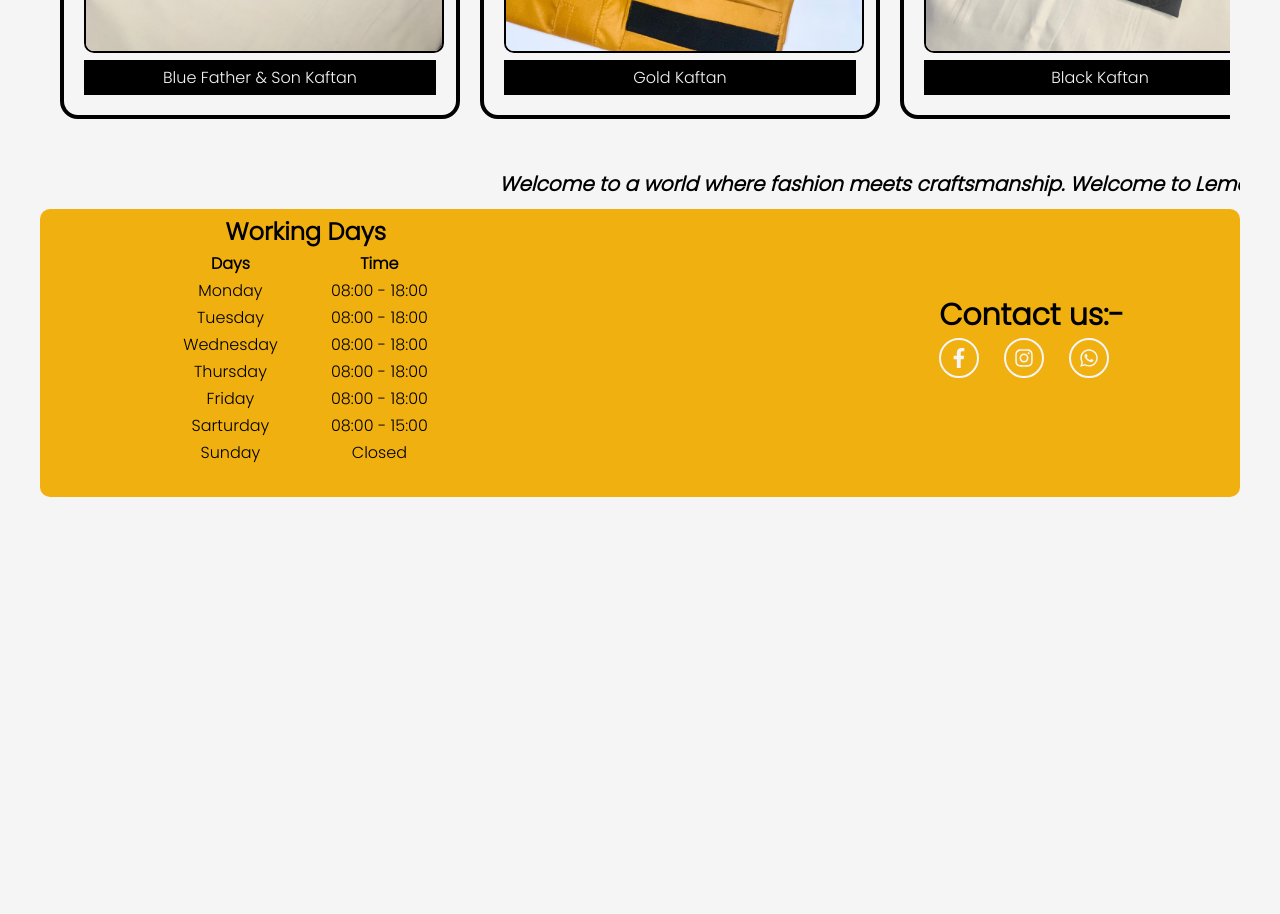
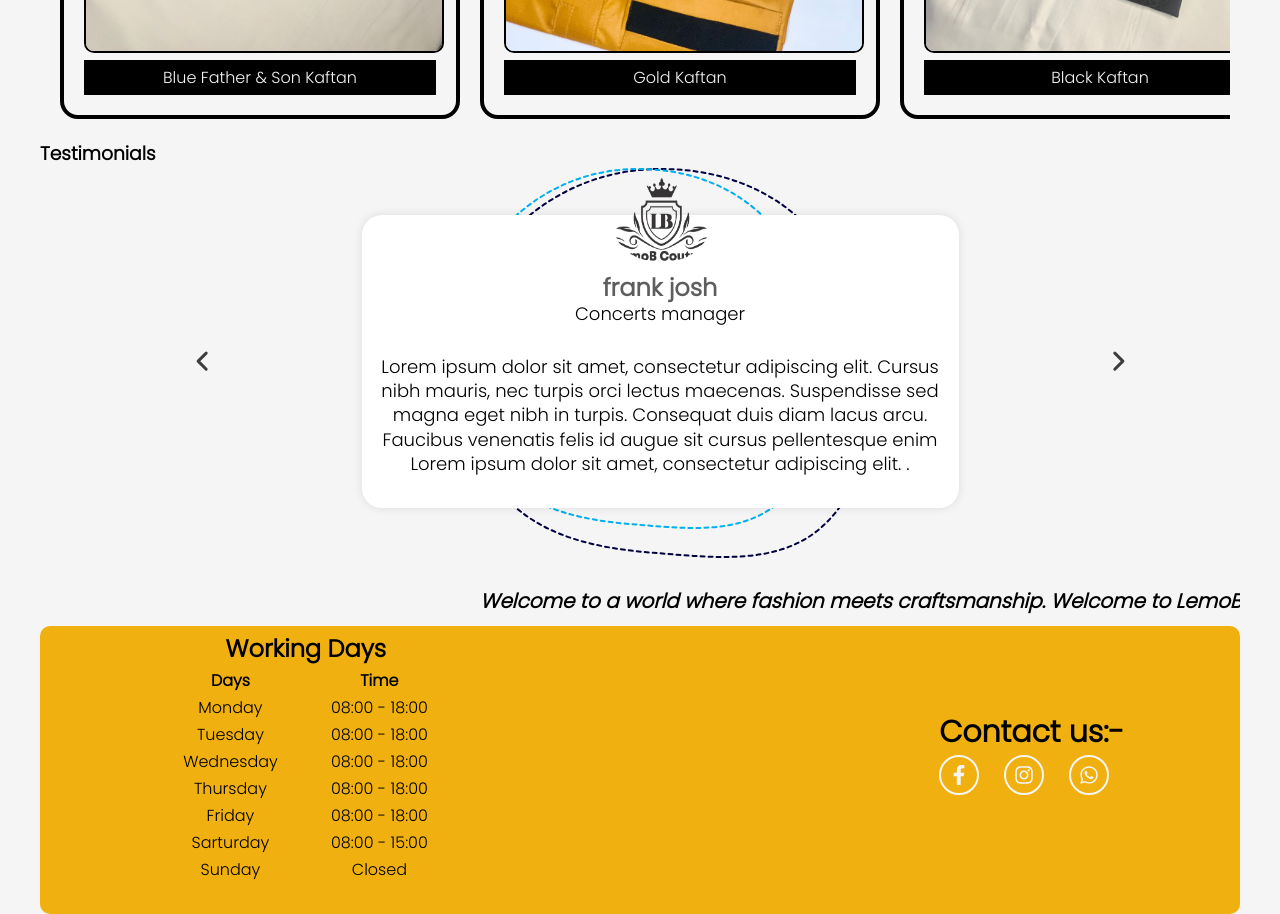
Before and after one commit to sirGentlejack/lemoB-couture-demo-landing-page, a React (Create React App) app: page / in a window 1280 px wide. Shown: the part 1420-2334 px from the top of the page. Before the commit the page ends 1917 px from the top, so only its background shows below. Built offline with nearby package versions, Linux system fonts and the light colour scheme.

Commit message:
Add testimonials section to home page

```diff
--- a/src/App.css
+++ b/src/App.css
@@ -117,6 +117,7 @@ body {
 /* hero */
 .hero {
   height: 85vh;
+  /* width: 1200px; */
   display: flex;
   align-items: center;
   padding: 0 10%;
@@ -125,7 +126,22 @@ body {
     rgb(240, 176, 15) 80%,
     black 20%
   );
+
 }
+/* .hero::before{
+  content: "";
+  position: absolute;
+  top: 50px;
+  margin: 0 auto;
+  width: 1200px;
+  height: 100vh;
+  background: url(./images/fashionbg2.jpg);
+  background-position: center;
+  background-repeat: no-repeat;
+  background-size: cover;
+  filter: blur(4px);
+  z-index: -1;
+} */
 
 .hero-content {
   max-width: 550px;
@@ -584,6 +600,83 @@ body {
   text-decoration: none;
 }
 
+/* Testimonial */
+.Testimonials-big-box {
+  display: flex;
+  width: 1240px;
+  justify-content: center;
+  align-items: center;
+  gap: 109px;
+  position: relative;
+}
+.circle {
+  position: absolute;
+  z-index: -1;
+  top: 0px;
+}
+.card-list-3 {
+  width: 665px;
+  height: 388px;
+  display: flex;
+  align-items: center;
+  justify-content: center;
+  position: relative;
+}
+.testimonials-box {
+  align-items: center;
+  width: 597px;
+  height: 293px;
+  border-radius: 20px;
+  background: #fff;
+  box-shadow: 0px 0px 10px 0px rgba(0, 0, 0, 0.1);
+  position: relative;
+}
+.testimonials-img {
+  width: 99px;
+  height: 83px;
+  border-radius: 99px;
+  color: #c4c4c4;
+  text-align: center;
+  position: absolute;
+  top: -37px;
+  left: 250px;
+}
+.testimonials-name {
+  padding: 55px 0 10px 0;
+  height: 23px;
+
+  color: #5d5d5d;
+  text-align: center;
+  font-size: 24px;
+  font-weight: 600;
+}
+.testimonial-title {
+  display: flex;
+  justify-content: center;
+  align-content: center;
+  height: 16px;
+  font-size: 18px;
+  font-weight: 400;
+  line-height: normal;
+
+  padding: 20px 0 5px 0;
+}
+.testimonial-quote {
+  height: 121px;
+  text-align: center;
+  font-size: 18px;
+  line-height: 24.165px;
+
+  padding: 50px 0 5px 0;
+}
+.slider-btn {
+  width: 32.242px;
+  height: 32.242px;
+  border: none;
+  background: inherit;
+  cursor: pointer;
+}
+
 /* mobile view */
 @media screen and (max-width: 700px) {
   .header {
@@ -646,11 +739,11 @@ body {
     display: block;
     padding: 100px 5%;
     height: 100vh;
-    background-image: linear-gradient(
+    /* background-image: linear-gradient(
       to bottom right,
       rgb(240, 176, 15) 75%,
       black 25%
-    );
+    ); */
   }
   .hero-content h1 {
     font-size: 38px;
@@ -709,6 +802,88 @@ body {
   .input_btn {
     padding: 5px;
   }
+/* Testimonial */
+.Testimonials-big-box {
+  /* display: flex; */
+  width: 100%;
+  /* border: 5px solid red; */
+  /* justify-content: center; */
+  /* align-items: center; */
+  gap: 10px;
+  /* position: relative;  */
+  padding-top: 50px;
+  padding-bottom: 15;
+}
+.circle {
+  /* position: absolute; */
+  /* z-index: -1; */
+  /* top: 0px; */
+  width: 350px;
+  display: flex;
+  justify-content: center;
+}
+.card-list-3 {
+  width: 300px;
+  height: 450px;
+  /* display: flex;
+  align-items: center;
+  justify-content: center;
+  position: relative; */
+}
+.testimonials-box {
+  /* align-items: center; */
+  /* width: 100%; */
+  height: 100%;
+  /* border-radius: 20px; */
+  /* background: #fff; */
+  /* box-shadow: 0px 0px 10px 0px rgba(0, 0, 0, 0.1); */
+  /* position: relative; */
+}
+.testimonials-img {
+  /* width: 99px;
+  height: 83px; */
+  /* border-radius: 99px;
+  color: #c4c4c4;
+  text-align: center;
+  position: absolute; */
+  /* top: -37px; */
+  left: 105px;
+}
+/* .testimonials-name {
+  padding: 55px 0 10px 0;
+  height: 23px;
+
+  color: #5d5d5d;
+  text-align: center;
+  font-size: 24px;
+  font-weight: 600;
+} */
+/* .testimonial-title {
+  display: flex;
+  justify-content: center;
+  align-content: center;
+  height: 16px;
+  font-size: 18px;
+  font-weight: 400;
+  line-height: normal;
+
+  padding: 20px 0 5px 0;
+} */
+.testimonial-quote {
+  /* height: 121px;
+  text-align: center;
+  font-size: 18px;
+  line-height: 24.165px; */
+
+  padding: 50px 2px 5px 2px;
+}
+/* .slider-btn {
+  width: 32.242px;
+  height: 32.242px;
+  border: none;
+  background: inherit;
+  cursor: pointer;
+} */
 
   /* About us page */
 
--- a/src/App.js
+++ b/src/App.js
@@ -6,7 +6,6 @@ import Home from "../src/Pages/Home";
 import Gallery from "./Pages/Gallery";
 import Blog from "./Pages/Blog";
 import Contact from "./Pages/Contact";
-
 import { BrowserRouter as Router, Route, Routes } from "react-router-dom";
 
 function App() {
--- /dev/null
+++ b/src/Components/Testimonials.js
@@ -0,0 +1,22 @@
+import React from "react";
+
+
+export default function Testimonials({ item }) {
+  return (
+    <>
+      <div className="testimonials-box">
+        <div>
+          <img
+            src={require(`../images/${item.image}`)}
+            alt="Testimonials"
+            className="testimonials-img"
+          />
+          <h3 className="testimonials-name">{item.name}</h3>
+
+          <p className="testimonial-title"> {item.title}</p>
+        </div>
+        <p className="testimonial-quote">{item.quote}</p>
+      </div>
+    </>
+  );
+}
--- /dev/null
+++ b/src/Datas/Data3.js
@@ -0,0 +1,20 @@
+const Data3 = [
+  {
+    id: 1,
+    image: "Lemob.png",
+    name: "frank josh",
+    title: "Concerts manager",
+    quote:
+      "Lorem ipsum dolor sit amet, consectetur adipiscing elit. Cursus nibh mauris, nec turpis orci lectus maecenas. Suspendisse sed magna eget nibh in turpis. Consequat duis diam lacus arcu. Faucibus venenatis felis id augue sit cursus pellentesque enim Lorem ipsum dolor sit amet, consectetur adipiscing elit. .",
+  },
+  {
+    id: 2,
+    image: "Lemob.png",
+    name: "David peter",
+    title: "Lead singer",
+    quote:
+      "Lorem ipsum dolor sit amet, consectetur adipiscing elit. Cursus nibh mauris, nec turpis orci lectus maecenas. Suspendisse sed magna eget nibh in turpis. Consequat duis diam lacus arcu. Faucibus venenatis felis id augue sit cursus pellentesque enim Lorem ipsum dolor sit amet, consectetur adipiscing elit. .",
+  },
+];
+
+export default Data3;
--- a/src/Pages/Home.js
+++ b/src/Pages/Home.js
@@ -1,6 +1,7 @@
 import React from "react";
 import Hero from "../Components/Hero";
 import GallerySection from "../Components/GallerySection";
+import TestimonialsSection from "../sections/TestimonialsSection";
 
 export default function Home() {
   return (
@@ -8,6 +9,7 @@ export default function Home() {
       <Hero />
       <div className="page">
         <GallerySection />
+        <TestimonialsSection />
       </div>
     </>
   );
--- /dev/null
+++ b/src/sections/TestimonialsSection.js
@@ -0,0 +1,99 @@
+import React, { useState } from "react";
+import Data3 from "../Datas/Data3";
+import Testimonials from "../Components/Testimonials";
+
+export default function TestimonialsSection(props) {
+  //   slider
+  const [state, setState] = useState(0);
+
+  const Next = () => {
+    setState((state + 1) % Data3.length);
+  };
+
+  const Prev = () => {
+    const newState = state - 1;
+    setState(newState < 0 ? Data3.length - 1 : newState);
+  };
+  return (
+    <div className="Testimonials" id="testimonials">
+      <h3 className="sub-heading">Testimonials</h3>
+      <div className="Testimonials-big-box">
+        <button className="prev slider-btn" onClick={Prev}>
+          <svg
+            xmlns="http://www.w3.org/2000/svg"
+            width="33"
+            height="33"
+            viewBox="0 0 33 33"
+            fill="none"
+          >
+            <path
+              d="M20.1901 8.09961L12.1296 16.16L20.1901 24.2205"
+              stroke="#3D3D3D"
+              stroke-width="3"
+              stroke-linecap="round"
+              stroke-linejoin="round"
+            />
+          </svg>
+        </button>
+
+        <div className="card-list-3">
+          <Testimonials key={Data3[state].id} item={Data3[state]} />
+          <div className="circle">
+            <svg
+              xmlns="http://www.w3.org/2000/svg"
+              width="425"
+              height="390"
+              viewBox="0 0 425 390"
+              fill="none"
+            >
+              <path
+                fill-rule="evenodd"
+                clip-rule="evenodd"
+                d="M205.637 1.11673C257.742 -0.452982 309.343 13.7363 348.539 48.0561C390.431 84.7369 417.697 135.309 422.228 190.763C427.162 251.151 419.094 318.369 373.932 358.829C330.007 398.18 264.466 389.428 205.637 384.804C153 380.666 100.139 370.664 61.903 334.302C22.788 297.104 -0.1883 244.674 1.59694 190.763C3.33127 138.39 32.6946 92.1151 71.1053 56.4141C108.008 22.1148 155.248 2.63478 205.637 1.11673Z"
+                stroke="#000044"
+                stroke-width="2"
+                stroke-linecap="round"
+                stroke-dasharray="4 4"
+              />
+              <svg
+                xmlns="http://www.w3.org/2000/svg"
+                width="379"
+                height="361"
+                viewBox="0 0 379 361"
+                fill="none"
+              >
+                <path
+                  fill-rule="evenodd"
+                  clip-rule="evenodd"
+                  d="M183.369 1.10801C229.918 -0.344383 276.016 12.7843 311.032 44.539C348.457 78.4782 372.815 125.27 376.863 176.58C381.272 232.455 374.063 294.648 333.718 332.084C294.477 368.494 235.924 360.396 183.369 356.118C136.345 352.289 89.1209 343.035 54.962 309.39C20.018 274.972 -0.508268 226.461 1.0866 176.58C2.63599 128.121 28.8682 85.3049 63.1829 52.2723C96.1504 20.5367 138.353 2.5126 183.369 1.10801Z"
+                  stroke="#00AFEF"
+                  stroke-width="2"
+                  stroke-linecap="round"
+                  stroke-dasharray="4 4"
+                />
+              </svg>
+            </svg>
+          </div>
+        </div>
+
+        <button className="next slider-btn" onClick={Next}>
+          <svg
+            xmlns="http://www.w3.org/2000/svg"
+            width="33"
+            height="33"
+            viewBox="0 0 33 33"
+            fill="none"
+          >
+            <path
+              d="M12.8099 24.2202L20.8704 16.1598L12.8099 8.09936"
+              stroke="#3D3D3D"
+              stroke-width="3"
+              stroke-linecap="round"
+              stroke-linejoin="round"
+            />
+          </svg>
+        </button>
+      </div>
+    </div>
+  );
+}
```
Also changed, not shown: 2 other files (tests, documents, lock files or other folders).
